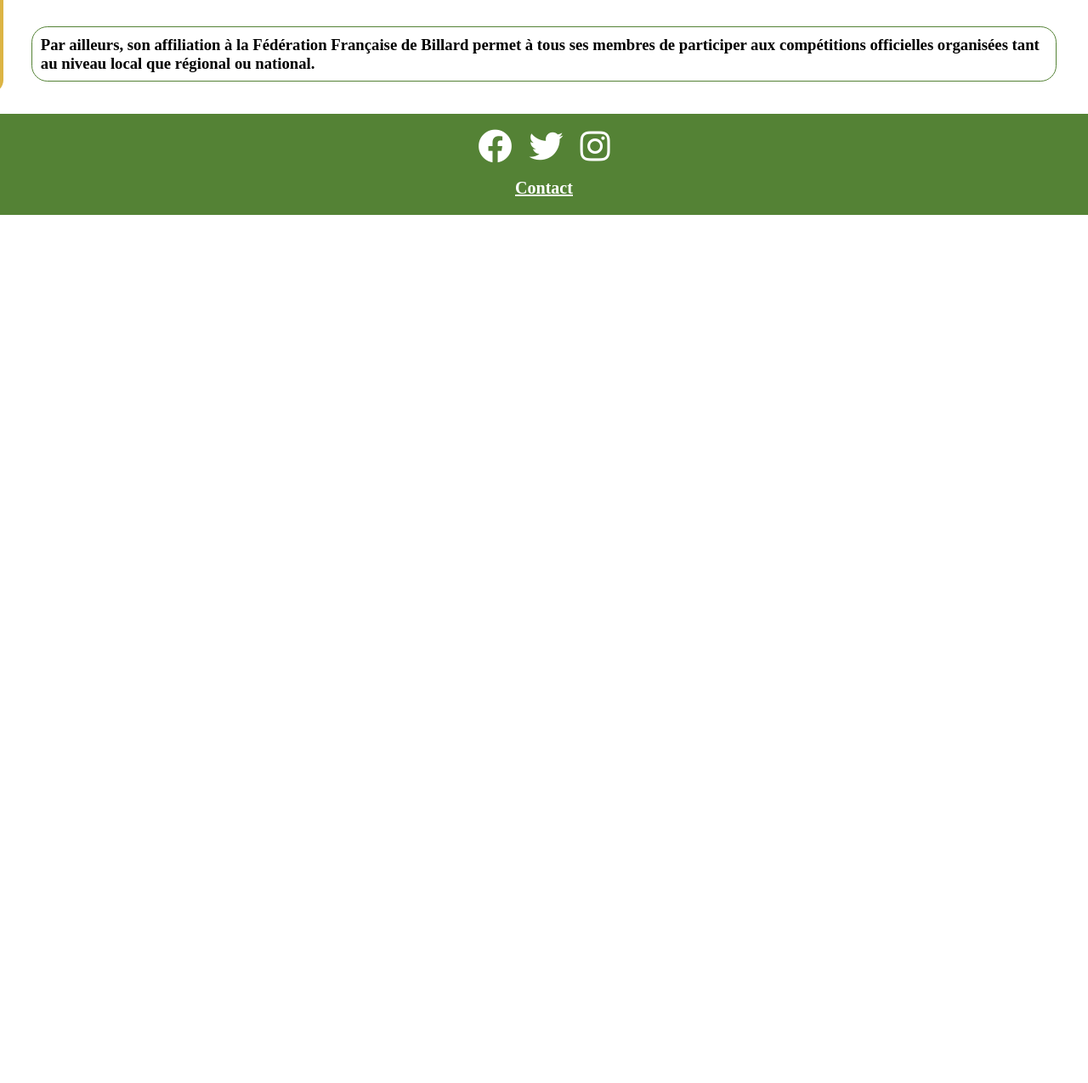
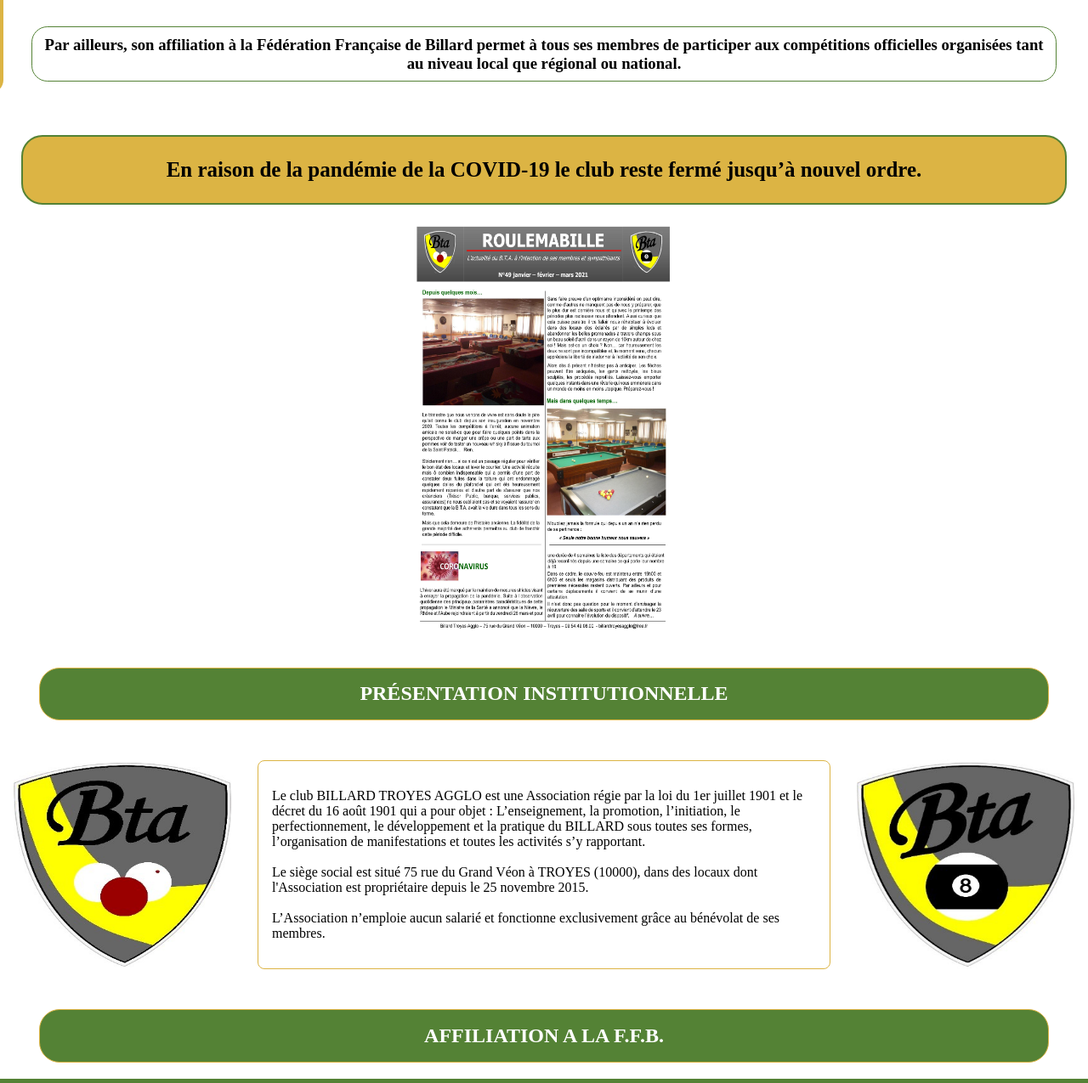
Before and after one commit to fredt-OP/PROJECT_BTA, a website: page index.html in a window 1280 px wide. Shown: the part 520-1795 px from the top of the page at 85% size. Before the commit the page ends 800 px from the top, so only its background shows below. Drawn offline with Linux system fonts and the light colour scheme; a web font is replaced by a local one.

Commit message:
Commit_présentation

```diff
--- a/index.html
+++ b/index.html
@@ -26,12 +26,12 @@
         <!-- main -->
         <main>
             <nav>
-                    <a class=accueil href="index.html">ACCUEIL</a>
-                    <a class= club href=leclub.html>LE CLUB</a>
-                    <a href="calendrier.html">CALENDRIER</a>
-                    <a href="tournoi_dep&rep.html">TOURNOIS DÉP.&RÉG</a>
-                    <a href="tournois_nationaux.html">TOURNOIS NATIONAUX</a>
-                    <a href="contact.html">CONTACT</a>
+                    <a class="accueil" href="index.html">ACCUEIL</a>
+                    <a class= "club" href=leclub.html>LE CLUB</a>
+                    <a class="calendrier" href="calendrier.html">CALENDRIER</a>
+                    <a class="tournois1" href="tournoi_dep&rep.html">TOURNOIS DÉP.&RÉG</a>
+                    <a class="tournois2" href="tournois_nationaux.html">TOURNOIS NATIONAUX</a>
+                    <a class=contact"" href="contact.html">CONTACT</a>
 
             </nav>
             <div class=float>
@@ -71,10 +71,33 @@
                 </div>
             </section>
             <h3>Par ailleurs, son affiliation à la Fédération Française de Billard permet à tous ses membres de participer aux compétitions officielles organisées tant au niveau local que régional ou national.</h3>
+            <section class= actu>
+                <div class="important">
+                    <p class="message">En raison de la pandémie de la COVID-19 le club reste fermé jusqu’à nouvel ordre.</p>
+                </div>
+                <div class="news">
+                <img class="actu" src="images/ROULEMABILLE.jpg"></img>
+                </div>
+            </section>
             <section class="presentation" id=presentation>
-
+                <h2>PRÉSENTATION INSTITUTIONNELLE</h2>
+                <div class="flex-around">
+                    <img src="images/ecuson1.jpg" alt="Ecuson du BTA">
+                    <div class="association">
+                        <p class="asso">Le club BILLARD TROYES AGGLO est une Association régie par la loi du 1er juillet 1901 et le décret du 16 août 1901 qui a pour objet : L’enseignement, la promotion, l’initiation, le perfectionnement, le développement et la pratique du BILLARD sous toutes ses formes, l’organisation de manifestations et toutes les activités s’y rapportant.
+                        </br>
+                        </br>
+                            Le siège social est situé 75 rue du Grand Véon à TROYES (10000), dans des locaux dont l'Association est propriétaire depuis le 25 novembre 2015.
+                        </br>
+                        </br>
+                            L’Association n’emploie aucun salarié et fonctionne exclusivement grâce au bénévolat de ses membres.
+                        </p>
+                    </div>
+                    <img src="images/ecuson2.jpg" alt="Ecuson du BTA">
+                </div>
             </section>
             <section class="membership" id=membership>
+                <h2>AFFILIATION A LA F.F.B.</h2>
 
             </section>
             <section class="animation" id=animation>
--- a/sass/Utils/_mixins.scss
+++ b/sass/Utils/_mixins.scss
@@ -0,0 +1,20 @@
+/*titre*/
+
+@mixin title {
+    display: flex;
+    justify-content: center;
+    h2 {
+      border: 1px solid $secondary;
+      color: $white;
+      background-color: $green;
+      border-radius: 1em;
+      padding: 0.7em;
+
+  }
+}
+
+/*centrer*/
+@mixin flex-center {
+    display:flex;
+    justify-content: center;
+}
--- a/sass/style.scss
+++ b/sass/style.scss
@@ -142,17 +142,85 @@
                     margin-bottom: 0.5em;
                 }
             }
-
-
-
         }
-
     }
     h3 {
+        text-align: center;
         border: 1px solid $green;
         border-radius: 1em;
         padding: 0.5em;
         margin: 2em;
+    }
+    .important {
+        @include flex-center;
+        .message {
+            text-align: center;
+            font-size: 25px;
+            font-weight: bold;
+            background-color: $secondary;
+            width:100%;
+            border: 2px solid $green;
+            border-radius: 1em;
+            margin: 1em;
+            padding:1em;
+
+        }
+    }
+    .news {
+        @include flex-center;
+
+        .actu {
+            width: 300px;
+            height: 500px;
+            cursor: pointer;
+            &:hover {
+                -webkit-transform:scale(2); /* Safari et Chrome */
+                -moz-transform:scale(2); /* Firefox */
+                -ms-transform:scale(2); /* Internet Explorer 9 */
+                -o-transform:scale(2); /* Opera */
+                transform:scale(2);;
+            }
+        }
+    }
+    .presentation {
+        @include title;
+        display:flex;
+        flex-direction: column;
+        align-items: center;
+        h2 {
+            text-align: center;
+            width:90%;
+
+        }
+        .flex-around {
+            display:flex;
+            flex-direction: column;
+            align-items: center;
+
+            img {
+                width: 70%;
+                height: 400px;
+            }
+            .association {
+                width:80%;
+                border: 1px solid $secondary;
+                border-radius: 0.5em;
+                padding: 1em;
+
+
+            }
+        }
+    }
+    .membership {
+        @include title;
+        display:flex;
+        flex-direction: column;
+        align-items: center;
+        h2 {
+            text-align: center;
+            width:90%;
+
+        }
     }
 }
 @media screen and (min-width: 750px) {
@@ -170,6 +238,19 @@
                 height:100%;
             }
 
+        }
+        .presentation {
+            .flex-around {
+                justify-content: space-around;
+                flex-direction: row;
+                img {
+                    width: 20%;
+                    height: 300px;
+                }
+                .association {
+                    width:50%;
+                }
+            }
         }
     }
 }
```
Also changed, not shown: images/ROULEMABILLE.jpg (added), images/ecuson1.jpg (added), images/ecuson2.jpg (added), public/css/style.css, 3 other files.
